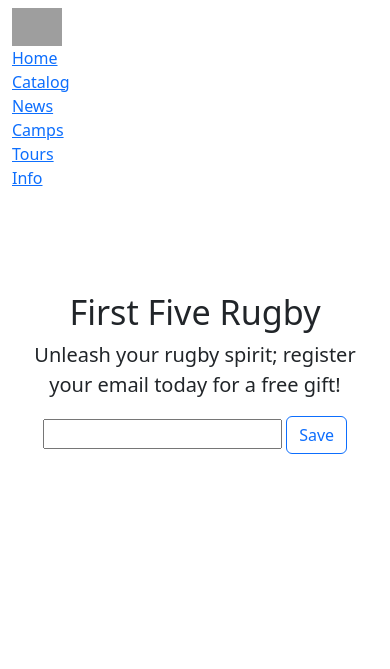
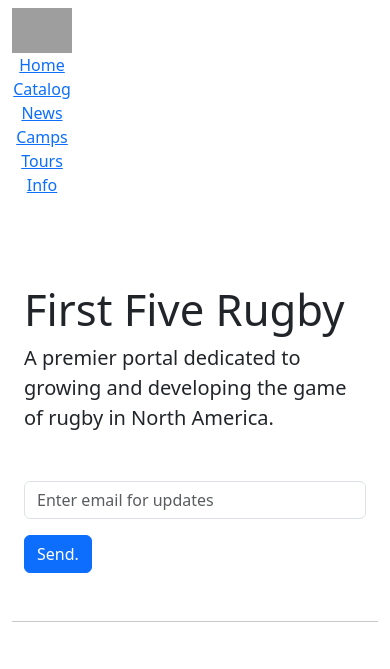
Before and after one commit to reyesjl/firstfivecloud, a Django app: page / in a window 390 px wide. Shown: the top 669 px of the page. Run offline with Django 4.2, Linux system fonts and the light colour scheme; grey boxes are pictures that could not be loaded.

Commit message:
non mobile naigation and home page

```diff
--- a/f5/templates/index.html
+++ b/f5/templates/index.html
@@ -1,21 +1,28 @@
 {% extends 'base.html'%}
 {% load static %}
 {% block content %}
+<div class="container">
+  <div class="jumbotron jumbotron-fluid">
+    <div class="container">
+      <h1 class="display-1">First Five Rugby</h1>
+      <p class="lead">A premier portal dedicated to growing and developing the game of rugby in North America.</p>
 
-<!--
-<div class="embed-responsive embed-responsive-16by9">
-  <iframe class="embed-responsive-item" src="https://www.youtube.com/embed/lixKq29iS1A?controls=0" allowfullscreen></iframe>
+      <div class="row mt-5">
+        <div class="col-sm-4">
+          <input type="email" class="form-control" id="landingEmail" placeholder="Enter email for updates">
+        </div>
+
+        <div class="col-sm-4 mt-3 mt-sm-0">
+          <button type="submit" class="btn btn-primary">Send.</button>
+        </div>
+
+        <hr class="mt-5 mb-5"/>
+
+      </div>
+
+    </div>
+  </div>
+
+  <div>
 </div>
--->
-
-<div class="position-relative overflow-hidden p-3 p-md-5 m-md-3 text-center">
-      <div class="col-md-5 p-lg-5 mx-auto my-5">
-        <h1 class="display-4 font-weight-normal">First Five Rugby</h1>
-        <p class="lead font-weight-normal">Unleash your rugby spirit; register your email today for a free gift!</p>
-        <input type="text" />
-        <a class="btn btn-outline-primary">Save</a>
-      </div>
-      <div class="product-device box-shadow d-none d-md-block"></div>
-      <div class="product-device product-device-2 box-shadow d-none d-md-block"></div>
-    </div>
 {% endblock %}
--- a/f5/templates/navbar.html
+++ b/f5/templates/navbar.html
@@ -1,19 +1,20 @@
 {% load static %}
-<nav class="navbar navbar-expand-md">
-    <div class="container">
-        <div class="navbar-nav">
+
+<div class="container">
+<nav class="navbar navbar-expand-md mb-5">
+        <div class="navbar-nav text-center">
           <a class="spin-element">
-            <img src="{% static 'assets/f5.svg' %}" alt="" width="50px" height="auto">
+            <img src="{% static 'assets/f5.svg' %}" alt="" width="60px" height="auto">
           </a>
-          <a href="{% url 'index' %}">Home</a>
-          <a href="{% url 'catalog' %}">Catalog</a>
-          <a href="{% url 'news' %}">News</a>
-          <a href="{% url 'camps' %}">Camps</a>
-          <a href="{% url 'tours' %}">Tours</a>
-          <a href="{% url 'info' %}">Info</a>
+          <a {% if location == 'home' %}class="active"{% endif %} href="{% url 'index' %}">Home</a>
+          <a {% if location == 'catalog' %}class="active"{% endif %} href="{% url 'catalog' %}">Catalog</a>
+          <a {% if location == 'news' %}class="active"{% endif %} href="{% url 'news' %}">News</a>
+          <a {% if location == 'camps' %}class="active"{% endif %} href="{% url 'camps' %}">Camps</a>
+          <a {% if location == 'tours' %}class="active"{% endif %} href="{% url 'tours' %}">Tours</a>
+          <a {% if location == 'info' %}class="active"{% endif %} href="{% url 'info' %}">Info</a>
         </div>
+</nav>
     </div>
-</nav>
 
 <!-- IF user is logged in -->
 {% if username %}
```
